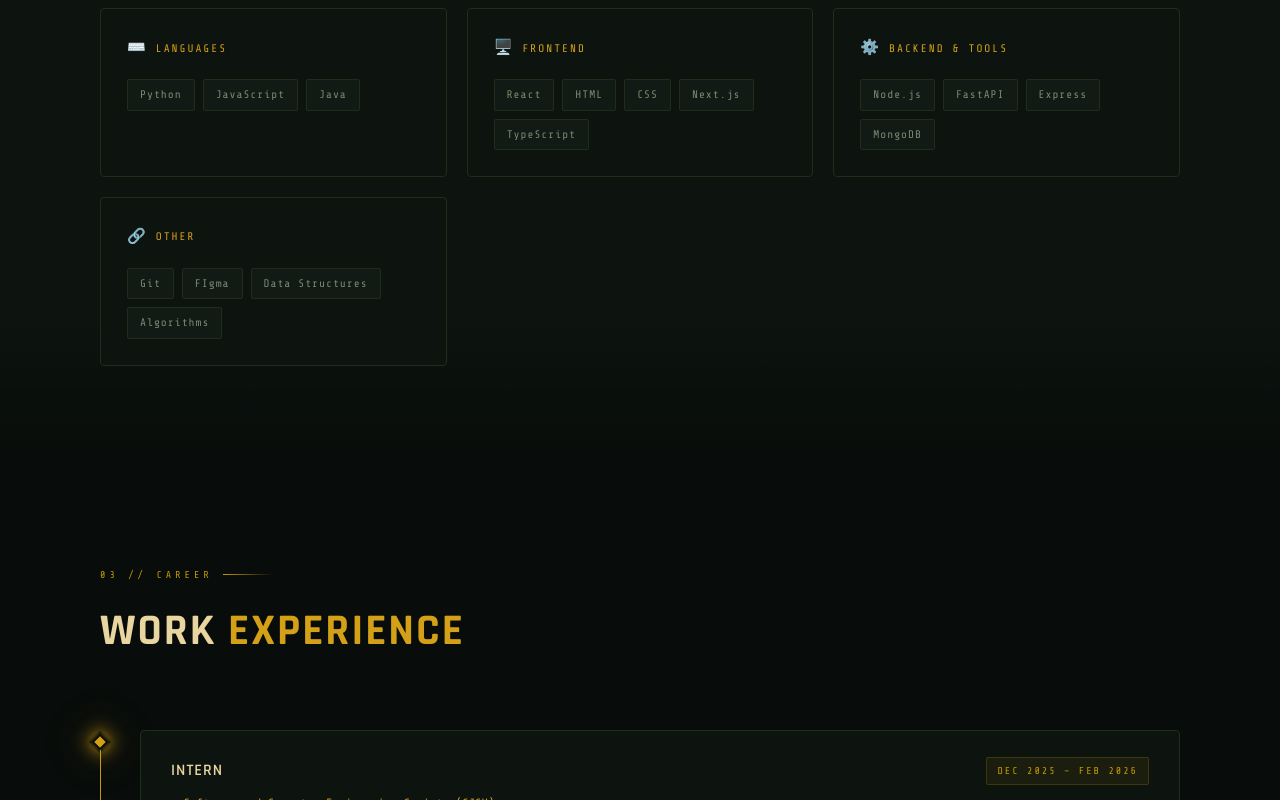
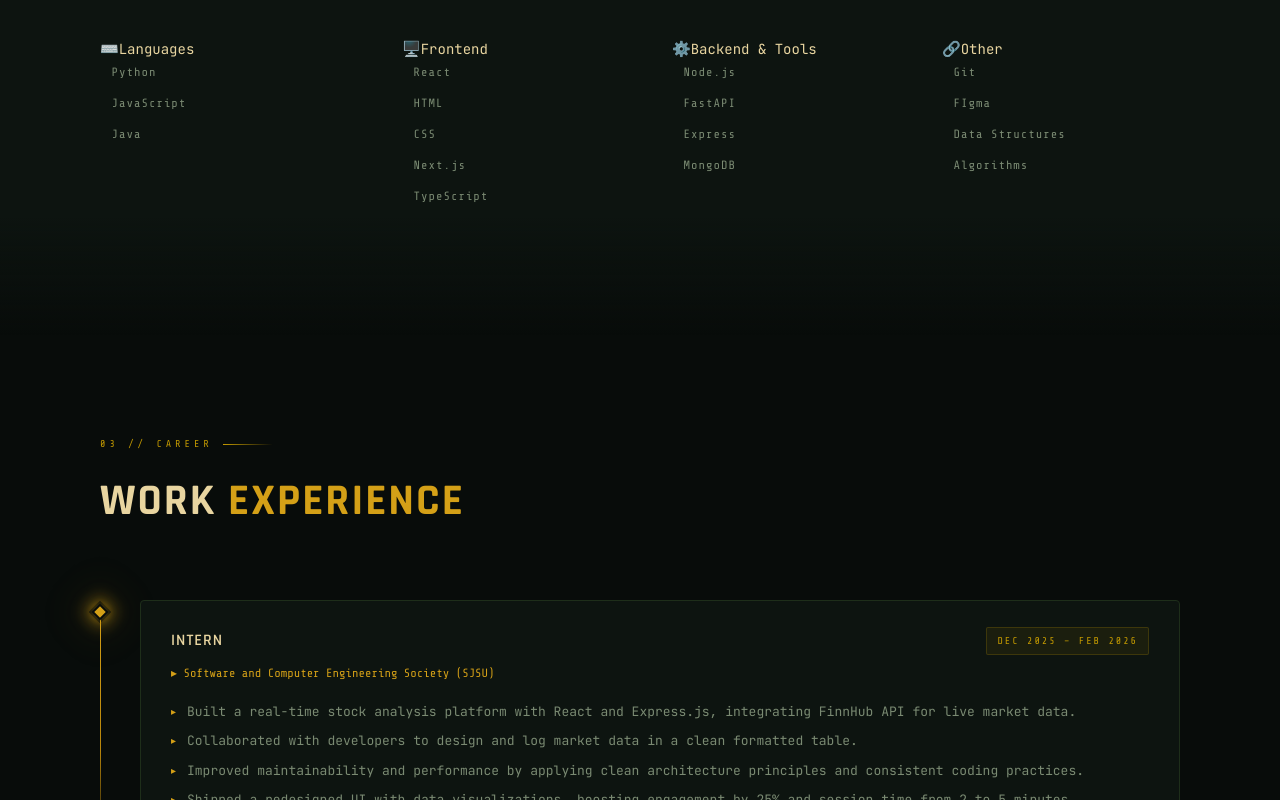
Before and after one commit to yiswangdev/personal-website, a React (Vite) app: page / in a window 1280 px wide. Shown: the part 2040-2840 px from the top of the page. Built offline with nearby package versions, Linux system fonts and the light colour scheme.

Commit message:
fix skills css

```diff
--- a/src/App.css
+++ b/src/App.css
@@ -329,55 +329,80 @@ body::after {
 
 /* ── Skills ── */
 .skills-grid {
-  display: grid; grid-template-columns: repeat(auto-fill, minmax(260px, 1fr));
-  gap: 20px;
+  display: grid;
+  grid-template-columns: repeat(4, 1fr);
+  gap: 0;
 }
-.skill-category {
-  background: var(--bg2); border: 1px solid var(--border);
-  border-radius: 4px; padding: 26px;
-  transition: border-color 0.3s, transform 0.3s;
-  position: relative; overflow: hidden;
+
+.skill-column {
+  padding: 28px 32px;
+  border-left: 1px solid var(--border);
+  position: relative;
 }
-.skill-category::before {
-  content: ''; position: absolute; top: 0; left: 0;
-  height: 2px; width: 100%;
+
+.skill-column::before {
+  content: '';
+  position: absolute;
+  top: 0; left: 0; right: 0;
+  height: 2px;
   background: linear-gradient(90deg, var(--gold), var(--amber), transparent);
-  transform: scaleX(0); transform-origin: left;
-  transition: transform 0.4s ease;
+  opacity: 0;
+  transition: opacity 0.3s;
 }
-.skill-category::after {
-  content: '';
-  position: absolute; bottom: 0; right: 0;
-  width: 40px; height: 40px;
-  border-right: 1px solid var(--border2);
-  border-bottom: 1px solid var(--border2);
-  border-radius: 0 0 4px 0;
-  opacity: 0; transition: opacity 0.3s;
+
+.skill-column:hover::before { opacity: 1; }
+
+.skill-column:first-child {
+  padding-left: 0;
+  border-left: none;
 }
-.skill-category:hover { border-color: var(--gold-mid); transform: translateY(-4px); }
-.skill-category:hover::before { transform: scaleX(1); }
-.skill-category:hover::after { opacity: 1; }
+
 .skill-cat-title {
-  font-family: var(--font-mono); font-size: 11px;
-  letter-spacing: 2px; color: var(--gold);
-  text-transform: uppercase; margin-bottom: 18px;
-  display: flex; align-items: center; gap: 8px;
+  font-family: var(--font-mono);
+  font-size: 11px;
+  letter-spacing: 3px;
+  color: var(--gold);
+  text-shadow: var(--glow-g);
+  text-transform: uppercase;
+  margin-bottom: 20px;
+  display: flex;
+  align-items: center;
+  gap: 8px;
 }
-.skill-cat-icon { font-size: 15px; }
-.skill-pills { display: flex; flex-wrap: wrap; gap: 8px; margin-top: 4px; }
-.skill-pill {
-  padding: 5px 12px;
-  font-family: var(--font-mono); font-size: 11px; letter-spacing: 1px;
-  border: 1px solid var(--border); border-radius: 2px;
-  color: var(--muted); background: var(--bg3);
-  transition: all 0.25s ease; cursor: default;
+
+.skill-cat-icon { font-size: 15px; opacity: 0.85; }
+
+.skill-list {
+  list-style: none;
+  padding: 0; margin: 0;
+  display: flex;
+  flex-direction: column;
+  gap: 10px;
 }
-.skill-pill:hover {
-  border-color: var(--gold-mid); color: var(--gold);
-  background: rgba(180,134,11,0.08);
-  box-shadow: var(--glow-a);
-  transform: translateY(-2px);
+
+.skill-item {
+  font-family: var(--font-mono);
+  font-size: 12px;
+  letter-spacing: 1px;
+  color: var(--muted);
+  transition: color 0.2s, padding-left 0.2s;
+  cursor: default;
+  display: flex;
+  align-items: center;
+  gap: 6px;
 }
+
+.skill-item::before {
+  content: '▸';
+  font-size: 9px;
+  color: var(--gold-mid);
+  opacity: 0;
+  transition: opacity 0.2s;
+  flex-shrink: 0;
+}
+
+.skill-item:hover { color: var(--gold); }
+.skill-item:hover::before { opacity: 1; }
 
 .tech-pills { display: flex; flex-wrap: wrap; gap: 8px; margin-top: 14px; }
 .pill {
@@ -456,7 +481,6 @@ body::after {
   transition: all 0.35s ease;
   animation: cardReveal 0.6s ease forwards; opacity: 0;
 }
-/* circuit corner decoration */
 .project-card::before {
   content: '';
   position: absolute; bottom: 0; right: 0;
@@ -610,4 +634,12 @@ footer::before {
   .contact-wrap { padding: 70px 24px; }
   footer { padding: 20px 24px; }
   .projects-grid { grid-template-columns: 1fr; }
+  .skills-grid {
+    grid-template-columns: repeat(2, 1fr);
+    gap: 36px;
+  }
+  .skill-column {
+    padding: 0;
+    border-left: none;
+  }
 }
--- a/src/App.jsx
+++ b/src/App.jsx
@@ -81,9 +81,10 @@ const EXPERIENCE = [
     company: "Software and Computer Engineering Society (SJSU)",
     date: "Dec 2025 – Feb 2026",
     bullets: [
-      "Lorem ipsum dolor sit amet consectetur adipiscing elit sed do eiusmod tempor.",
-      "Ut labore et dolore magna aliqua enim ad minim veniam quis nostrud exercitation.",
-      "Duis aute irure dolor reprehenderit voluptate velit esse cillum dolore fugiat.",
+      "Built a real-time stock analysis platform with React and Express.js, integrating FinnHub API for live market data.",
+      "Collaborated with developers to design and log market data in a clean formatted table.",
+      "Improved maintainability and performance by applying clean architecture principles and consistent coding practices.",
+      "Shipped a redesigned UI with data visualizations, boosting engagement by 25% and session time from 2 to 5 minutes.",
     ],
   },
 ];
@@ -454,23 +455,26 @@ function Skills() {
         <div className="section-label">02 // Expertise</div>
         <h2 className="section-title">My <span>Skills</span></h2>
 
-        {/* SECTION: Skills Data */}
         <div className="skills-grid">
           {SKILLS.map((cat, ci) => (
             <div
-              className="skill-category"
+              className="skill-column"
               key={cat.category}
-              style={{ opacity: visible ? 1 : 0, transform: visible ? "none" : "translateY(20px)", transition: `all 0.5s ${ci * 0.1}s ease` }}
+              style={{
+                opacity: visible ? 1 : 0,
+                transform: visible ? "none" : "translateY(20px)",
+                transition: `all 0.5s ${ci * 0.1}s ease`,
+              }}
             >
-              <div className="skill-cat-title">
+              <div className="skill-col-header">
                 <span className="skill-cat-icon">{cat.icon}</span>
-                {cat.category}
+                <span className="skill-col-title">{cat.category}</span>
               </div>
-              <div className="skill-pills">
+              <ul className="skill-list">
                 {cat.skills?.map((skill) => (
-                  <span className="skill-pill" key={skill}>{skill}</span>
+                  <li className="skill-item" key={skill}>{skill}</li>
                 ))}
-              </div>
+              </ul>
             </div>
           ))}
         </div>
```
